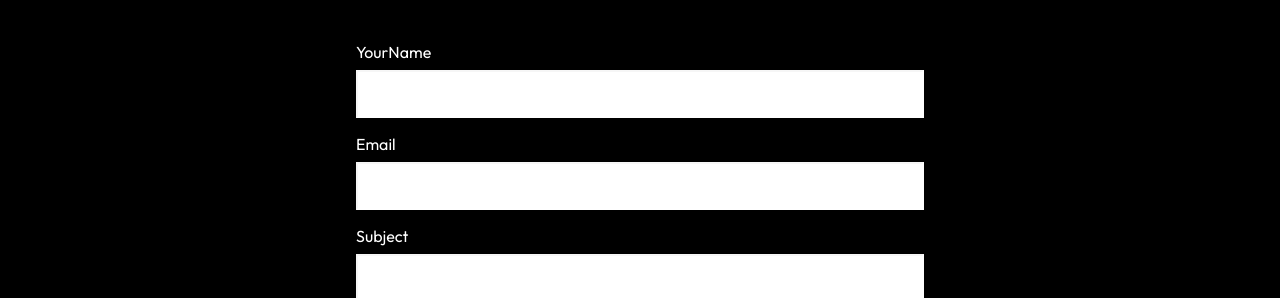
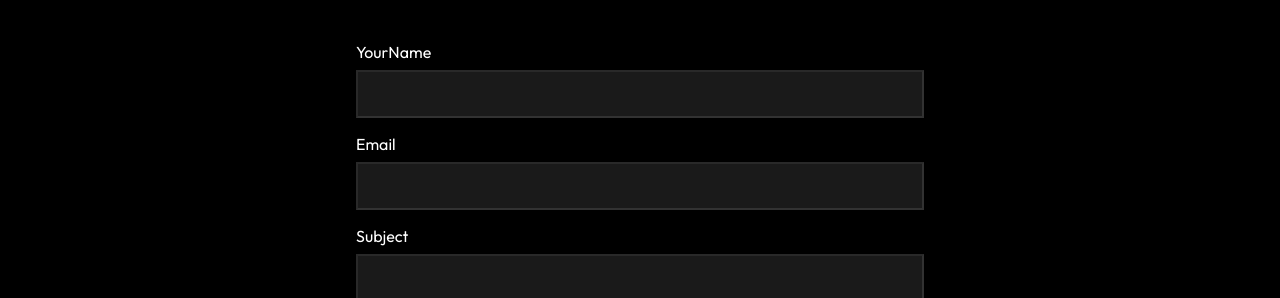
Before and after one commit to roxywasiak/react-portfolio, a React (Create React App) app: page /contact in a window 1280 px wide. Shown: the part 502-800 px from the top of the page. Built offline with nearby package versions, Linux system fonts and the light colour scheme.

Commit message:
changed colors

```diff
--- a/src/components/FormStyles.css
+++ b/src/components/FormStyles.css
@@ -16,5 +16,7 @@ form textarea {
   margin-bottom: 1rem;
   padding: 10px 18px;
   font-size: 1.2rem;
+  background-color: rgba(255, 255, 255, 0.1);
   border-color: rgba(255, 255, 255, 0.1);
+  color: #f4f4f4;
 }
```
